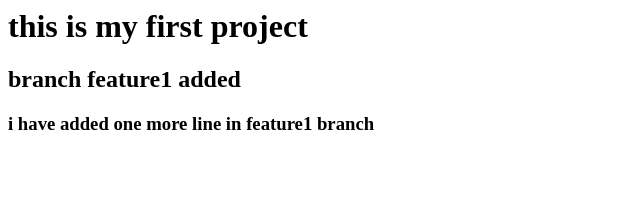
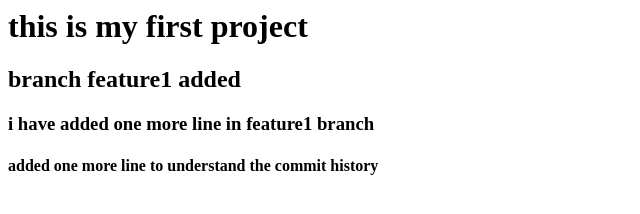
Before and after one commit to 1978SudipLogan/git-example, a plain HTML site: page index.html in a window 1280 px wide. Shown: the whole page, without its empty margins (0-640 px from the left). Drawn offline with Linux system fonts and the light colour scheme.

Commit message:
added one more feature

```diff
--- a/index.html
+++ b/index.html
@@ -1,3 +1,4 @@
 <h1>this is my first project</h1>
 <h2>branch feature1 added</h2>
 <h3>i have added one more line in feature1 branch</h3>
+<h4>added one more line to understand the commit history</h4>
```
